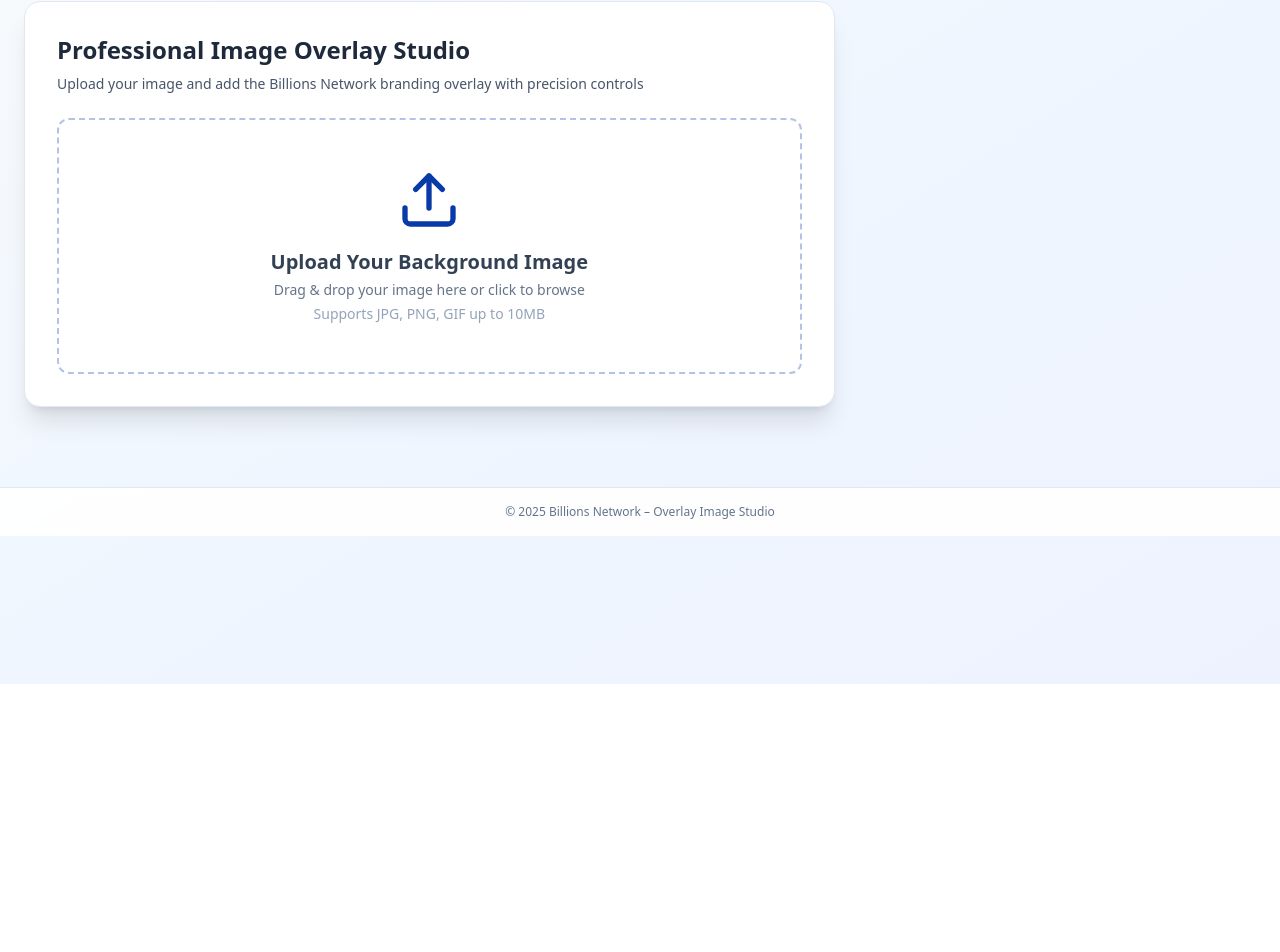
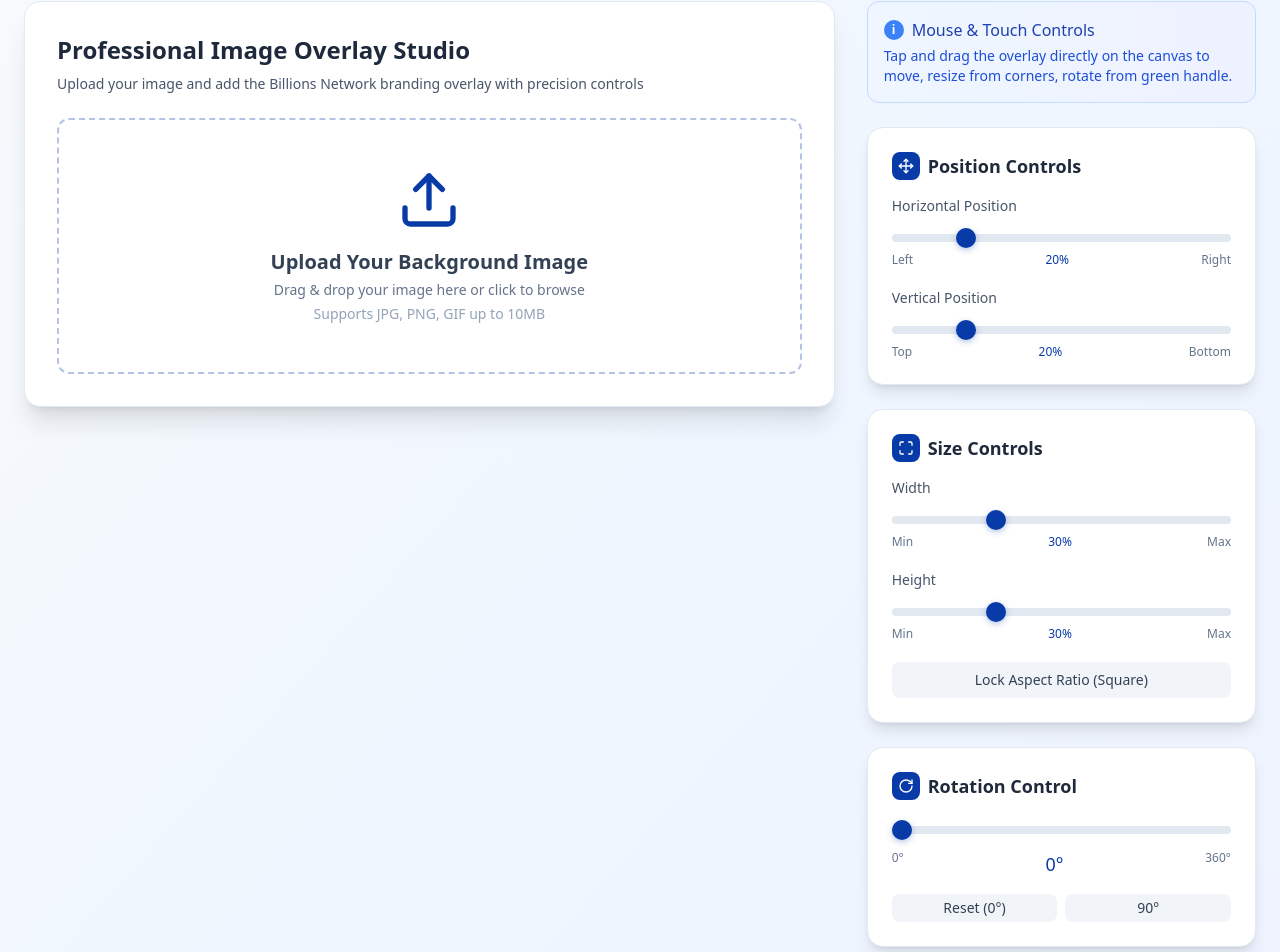
Before and after one commit to HarishMelwani/billionsnetwork, a React (Vite) app: page / in a window 1280 px wide. Shown: the part 116-1068 px from the top of the page. Before the commit the page ends 800 px from the top, so only its background shows below. Built offline with nearby package versions, Linux system fonts and the light colour scheme.

Commit message:
Update App.tsx

```diff
--- a/src/App.tsx
+++ b/src/App.tsx
@@ -63,6 +63,7 @@ export default function App() {
     overlayStart: OverlayState;
     handle?: number;
   } | null>(null);
+
   const canvasRef = useRef<HTMLCanvasElement>(null);
   const containerRef = useRef<HTMLDivElement>(null);
   const [showInfo, setShowInfo] = useState(false);
@@ -108,7 +109,6 @@ export default function App() {
     return img;
   })();
 
-  // Load image and its natural size
   useEffect(() => {
     if (!bgImage) return;
     const img = new window.Image();
@@ -117,7 +117,7 @@ export default function App() {
     img.src = bgImage;
   }, [bgImage]);
 
-  // Draw main canvas (including handles for interactive manipulation)
+  // Draw main canvas (with handles)
   useEffect(() => {
     if (!bgImage || !naturalSize) return;
     const canvas = canvasRef.current;
@@ -134,6 +134,7 @@ export default function App() {
     img.onload = () => {
       ctx.clearRect(0, 0, width, height);
       ctx.drawImage(img, 0, 0, width, height);
+
       const ovPx = percentageToPixels(overlay, width, height);
 
       // Draw overlay
@@ -149,7 +150,7 @@ export default function App() {
       );
       ctx.restore();
 
-      // Draw handles (only on live canvas, not on download)
+      // Draw handles (for live canvas only)
       const handleCoords = [
         { x: -ovPx.w / 2, y: -ovPx.h / 2 },
         { x: ovPx.w / 2, y: -ovPx.h / 2 },
@@ -164,7 +165,8 @@ export default function App() {
           y: ovPx.y + ovPx.h / 2 + ny,
         };
       });
-      // rotate handle (above center)
+
+      // rotate handle
       const theta = (overlay.rotation * Math.PI) / 180;
       const rx =
         ovPx.x +
@@ -174,7 +176,7 @@ export default function App() {
         ovPx.y +
         ovPx.h / 2 +
         (0 * Math.sin(theta) + (-ovPx.h / 2 - 30) * Math.cos(theta));
-      // Draw blue handles
+
       handleCoords.forEach(({ x, y }) => {
         ctx.beginPath();
         ctx.arc(x, y, HANDLE_SIZE / 2, 0, 2 * Math.PI);
@@ -184,7 +186,6 @@ export default function App() {
         ctx.lineWidth = 2;
         ctx.stroke();
       });
-      // Draw green rotate handle
       ctx.beginPath();
       ctx.arc(rx, ry, HANDLE_SIZE / 2, 0, 2 * Math.PI);
       ctx.fillStyle = "#16a34a";
@@ -196,7 +197,7 @@ export default function App() {
     img.src = bgImage;
   }, [bgImage, overlay, naturalSize]);
 
-  // Handle pointer logic for moving, resizing, rotating overlay
+  // --- Pointer logic for resize/rotate/move ---
   function getHandleAtPoint(x, y, width, height) {
     const ovPx = percentageToPixels(overlay, width, height);
     const handleCoords = [
@@ -229,6 +230,7 @@ export default function App() {
     if (Math.hypot(x - rx, y - ry) < HANDLE_SIZE) return 4;
     return null;
   }
+
   function getCanvasCoords(e) {
     const canvas = canvasRef.current;
     if (!canvas) return { x: 0, y: 0 };
@@ -247,6 +249,7 @@ export default function App() {
       y: (clientY - rect.top) * (canvas.height / rect.height),
     };
   }
+
   function handlePointerDown(e) {
     if (!naturalSize) return;
     const coords = getCanvasCoords(e);
@@ -283,6 +286,7 @@ export default function App() {
       e.preventDefault();
     }
   }
+
   function handlePointerMove(e) {
     if (!drag || !naturalSize) return;
     if (e.touches && e.touches.length === 0) return;
@@ -352,9 +356,11 @@ export default function App() {
     }
     e.preventDefault();
   }
+
   function handlePointerUp() {
     setDrag(null);
   }
+
   const pointerEvents = {
     onMouseDown: handlePointerDown,
     onMouseMove: drag ? handlePointerMove : undefined,
@@ -462,7 +468,7 @@ export default function App() {
             <div className="mb-6 sm:mb-8 p-4 sm:p-6 bg-gradient-to-r from-[#083aa8] to-[#1366f2] rounded-xl text-white">
               <h3 className="text-xl sm:text-2xl font-bold mb-3 sm:mb-4">Revolutionizing Blockchain Technology</h3>
               <p className="text-sm sm:text-lg text-blue-100 leading-relaxed">
-                Billions Network is pioneering the next generation of blockchain infrastructure,... (rest unchanged)
+                Billions Network is pioneering the next generation of blockchain infrastructure, designed to serve billions of users worldwide. Our innovative approach combines unparalleled scalability, enterprise-grade security, and user-centric design to create a truly decentralized ecosystem that empowers individuals and businesses alike.
               </p>
             </div>
             <div className="grid gap-4 sm:grid-cols-2 lg:grid-cols-3 mb-6 sm:mb-8">
@@ -480,10 +486,11 @@ export default function App() {
                 </div>
               ))}
             </div>
-            {/* ...Why Choose and Join Ecosystem section unchanged */}
+            {/* Why Choose Billions, Join Our Ecosystem sections can go here */}
           </div>
         </div>
       )}
+
       {/* Main Content */}
       <div className="container mx-auto px-2 py-6 md:px-6 md:py-8">
         <div className="grid grid-cols-1 lg:grid-cols-3 gap-6 md:gap-8">
@@ -557,10 +564,179 @@ export default function App() {
               />
             </div>
           </div>
-          {/* Controls Panel */}
+          {/* Controls Panel WITH SLIDERS */}
           <div className="space-y-6">
-            {/* ...all controls same as your posted code */}
-            {/* Position, Size, Rotation, Quick Actions */}
+
+            {/* Mouse/Touch info */}
+            <div className="bg-gradient-to-r from-blue-50 to-indigo-50 rounded-xl p-3 sm:p-4 border border-blue-200">
+              <div className="flex items-center space-x-2 mb-1">
+                <div className="w-5 h-5 rounded-full bg-blue-500 flex items-center justify-center">
+                  <span className="text-white text-xs font-bold">i</span>
+                </div>
+                <h4 className="font-medium text-blue-800 text-sm sm:text-base">Mouse & Touch Controls</h4>
+              </div>
+              <p className="text-xs sm:text-sm text-blue-700">
+                Tap and drag the overlay directly on the canvas to move, resize from corners, rotate from green handle.
+              </p>
+            </div>
+            {/* Position Controls */}
+            <div className="bg-white rounded-2xl shadow-lg p-4 sm:p-6 border border-slate-200">
+              <div className="flex items-center space-x-2 mb-4">
+                <div className="w-7 h-7 rounded-lg bg-[#083aa8] flex items-center justify-center">
+                  <Move className="w-4 h-4 text-white" />
+                </div>
+                <h3 className="font-semibold text-slate-800 text-base sm:text-lg">Position Controls</h3>
+              </div>
+              <div className="space-y-5">
+                <div>
+                  <label className="block text-xs sm:text-sm font-medium text-slate-600 mb-2">Horizontal Position</label>
+                  <input
+                    type="range"
+                    min="0"
+                    max="1"
+                    step="0.001"
+                    value={overlay.x_pct}
+                    onChange={(e) => handleSlider("x_pct", e.target.value)}
+                    className="w-full h-2 bg-slate-200 rounded-lg appearance-none cursor-pointer slider"
+                  />
+                  <div className="flex justify-between text-xs text-slate-500 mt-1 select-none">
+                    <span>Left</span>
+                    <span className="font-medium text-[#083aa8]">{Math.round(overlay.x_pct * 100)}%</span>
+                    <span>Right</span>
+                  </div>
+                </div>
+                <div>
+                  <label className="block text-xs sm:text-sm font-medium text-slate-600 mb-2">Vertical Position</label>
+                  <input
+                    type="range"
+                    min="0"
+                    max="1"
+                    step="0.001"
+                    value={overlay.y_pct}
+                    onChange={(e) => handleSlider("y_pct", e.target.value)}
+                    className="w-full h-2 bg-slate-200 rounded-lg appearance-none cursor-pointer slider"
+                  />
+                  <div className="flex justify-between text-xs text-slate-500 mt-1 select-none">
+                    <span>Top</span>
+                    <span className="font-medium text-[#083aa8]">{Math.round(overlay.y_pct * 100)}%</span>
+                    <span>Bottom</span>
+                  </div>
+                </div>
+              </div>
+            </div>
+
+            {/* Size Controls */}
+            <div className="bg-white rounded-2xl shadow-lg p-4 sm:p-6 border border-slate-200">
+              <div className="flex items-center space-x-2 mb-4">
+                <div className="w-7 h-7 rounded-lg bg-[#083aa8] flex items-center justify-center">
+                  <Resize className="w-4 h-4 text-white" />
+                </div>
+                <h3 className="font-semibold text-slate-800 text-base sm:text-lg">Size Controls</h3>
+              </div>
+              <div className="space-y-5">
+                <div>
+                  <label className="block text-xs sm:text-sm font-medium text-slate-600 mb-2">Width</label>
+                  <input
+                    type="range"
+                    min="0.05"
+                    max="0.9"
+                    step="0.001"
+                    value={overlay.w_pct}
+                    onChange={(e) => handleSlider("w_pct", e.target.value)}
+                    className="w-full h-2 bg-slate-200 rounded-lg appearance-none cursor-pointer slider"
+                  />
+                  <div className="flex justify-between text-xs text-slate-500 mt-1 select-none">
+                    <span>Min</span>
+                    <span className="font-medium text-[#083aa8]">{Math.round(overlay.w_pct * 100)}%</span>
+                    <span>Max</span>
+                  </div>
+                </div>
+                <div>
+                  <label className="block text-xs sm:text-sm font-medium text-slate-600 mb-2">Height</label>
+                  <input
+                    type="range"
+                    min="0.05"
+                    max="0.9"
+                    step="0.001"
+                    value={overlay.h_pct}
+                    onChange={(e) => handleSlider("h_pct", e.target.value)}
+                    className="w-full h-2 bg-slate-200 rounded-lg appearance-none cursor-pointer slider"
+                  />
+                  <div className="flex justify-between text-xs text-slate-500 mt-1 select-none">
+                    <span>Min</span>
+                    <span className="font-medium text-[#083aa8]">{Math.round(overlay.h_pct * 100)}%</span>
+                    <span>Max</span>
+                  </div>
+                </div>
+                <button
+                  onClick={() =>
+                    setOverlay((prev) => ({ ...prev, w_pct: prev.h_pct }))
+                  }
+                  className="w-full py-2 px-4 bg-slate-100 hover:bg-slate-200 text-slate-700 rounded-lg transition-all duration-200 text-xs sm:text-sm font-medium"
+                >
+                  Lock Aspect Ratio (Square)
+                </button>
+              </div>
+            </div>
+
+            {/* Rotation Controls */}
+            <div className="bg-white rounded-2xl shadow-lg p-4 sm:p-6 border border-slate-200">
+              <div className="flex items-center space-x-2 mb-4">
+                <div className="w-7 h-7 rounded-lg bg-[#083aa8] flex items-center justify-center">
+                  <RotateCw className="w-4 h-4 text-white" />
+                </div>
+                <h3 className="font-semibold text-slate-800 text-base sm:text-lg">Rotation Control</h3>
+              </div>
+              <div>
+                <input
+                  type="range"
+                  min="0"
+                  max="360"
+                  value={overlay.rotation}
+                  onChange={(e) => handleSlider("rotation", e.target.value)}
+                  className="w-full h-2 bg-slate-200 rounded-lg appearance-none cursor-pointer slider mb-4"
+                />
+                <div className="flex justify-between text-xs text-slate-500 mb-4 select-none">
+                  <span>0°</span>
+                  <span className="font-medium text-[#083aa8] text-sm sm:text-lg">{Math.round(overlay.rotation)}°</span>
+                  <span>360°</span>
+                </div>
+                <div className="grid grid-cols-2 gap-2">
+                  <button
+                    onClick={() => handleSlider("rotation", 0)}
+                    className="py-1 px-3 bg-slate-100 hover:bg-slate-200 text-slate-700 rounded-lg transition-all duration-200 text-xs sm:text-sm font-medium"
+                  >
+                    Reset (0°)
+                  </button>
+                  <button
+                    onClick={() => handleSlider("rotation", 90)}
+                    className="py-1 px-3 bg-slate-100 hover:bg-slate-200 text-slate-700 rounded-lg transition-all duration-200 text-xs sm:text-sm font-medium"
+                  >
+                    90°
+                  </button>
+                </div>
+              </div>
+            </div>
+
+            {/* Quick Actions */}
+            <div className="bg-gradient-to-r from-[#083aa8] to-[#1366f2] rounded-2xl p-4 sm:p-6 text-white">
+              <h3 className="font-semibold mb-3 text-base sm:text-lg">Quick Actions</h3>
+              <div className="space-y-3">
+                <button
+                  onClick={resetOverlay}
+                  className="w-full py-2 px-4 bg-white/20 hover:bg-white/30 rounded-lg transition-all duration-200 text-xs sm:text-sm font-medium"
+                >
+                  Reset All Settings
+                </button>
+                <div className="text-xs sm:text-sm text-blue-100">
+                  <p className="mb-1 sm:mb-2"><strong>Pro Tip:</strong></p>
+                  <p>
+                    Position the overlay in corners or edges for professional watermarking, or center it for bold branding impact.
+                  </p>
+                </div>
+              </div>
+            </div>
+
           </div>
         </div>
       </div>
```
